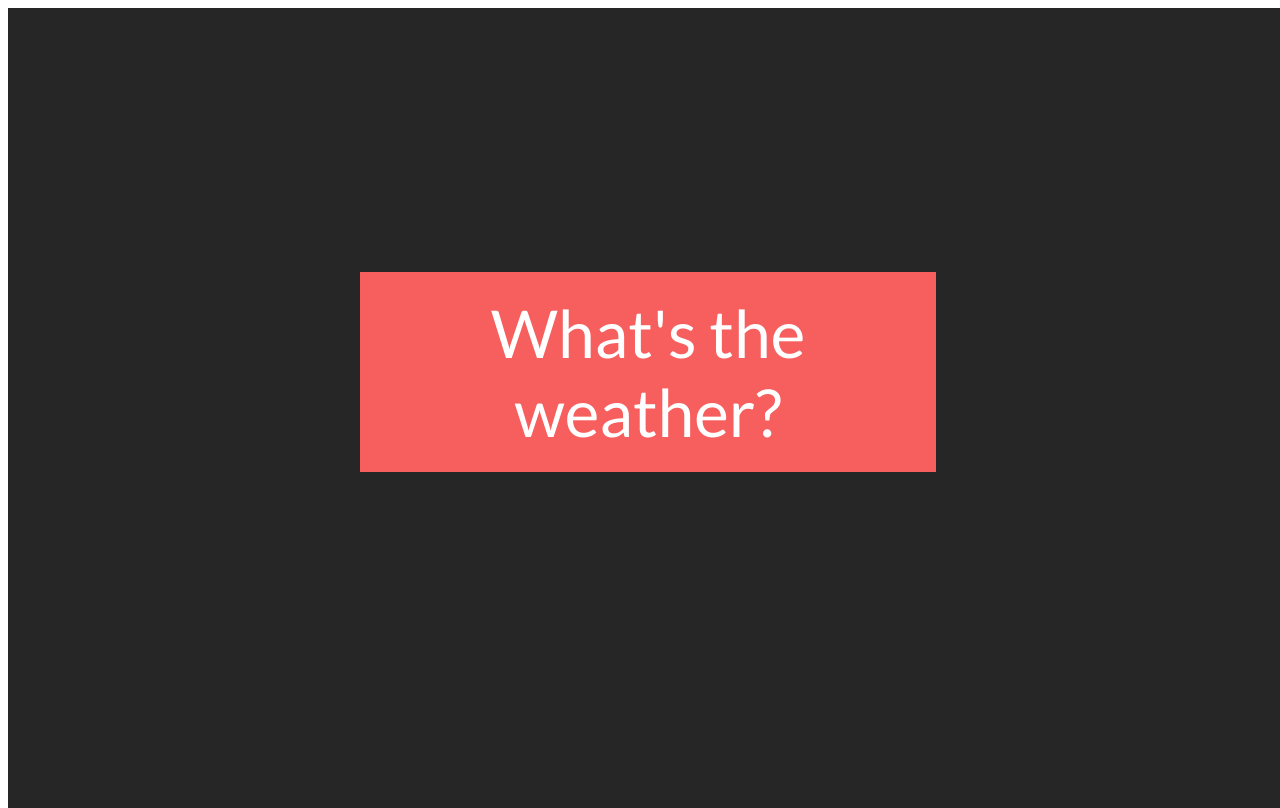
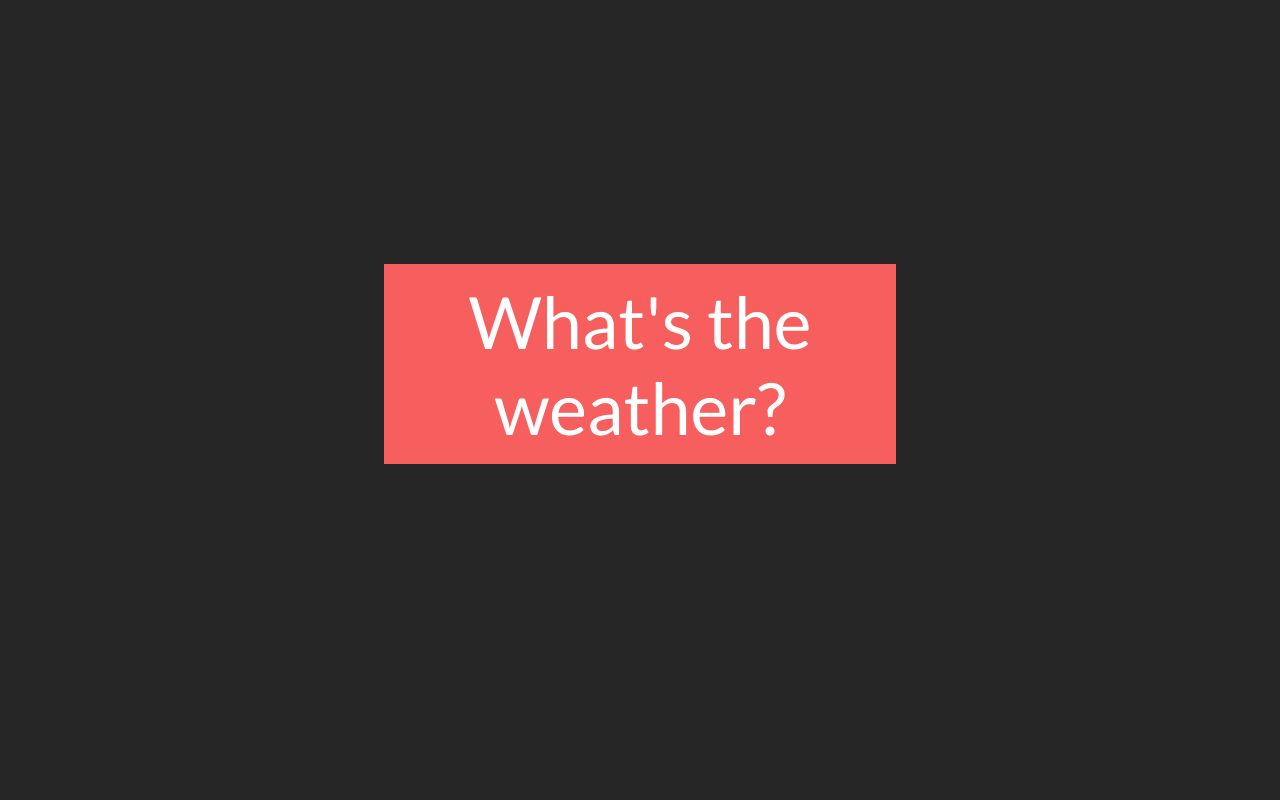
Before and after one commit to Jmchin/weathered, a plain HTML site: page index.html in a window 1280 px wide. Drawn offline with Linux system fonts and the light colour scheme.

Commit message:
more styling

```diff
--- a/index.html
+++ b/index.html
@@ -12,7 +12,7 @@
 
 <body>
   <div class="container">
-      <button class="btn get-weather-btn">What's the weather?</button>
+      <button class="btn get-weather-btn fadein">What's the weather?</button>
   </div>
 
 </body>
--- a/style.css
+++ b/style.css
@@ -1,8 +1,8 @@
 html, body {
   height: 100%;
-  width: 100%;
+  width: auto;
+  margin: 0;
 }
-
 .container {
   height: inherit;
   display: flex;
@@ -10,22 +10,28 @@ html, body {
   align-items: center;
   background-color: #262626;
 }
-
 .btn {
   border-style: none;
   font-family: 'Lato', sans-serif;
   cursor: pointer;
 }
-
 .get-weather-btn {
-  width: 45vw;
+  width: 40vw;
   height: 25vh;
   margin-top: 33vh;
   background-color: #f75e5e;
   color: #ffffff;
-  font-size: 66px;
+  font-size: 4.5em;
 }
 
+@keyframes fadein{
+  from {opacity: 0;}
+  to {opacity: 1;}
+}
+
+.fadein {
+  animation: fadein 4s;
+}
 .get-weather-btn:hover {
   background-color: #f53d3d;
   color: #e4e4e4;
```
